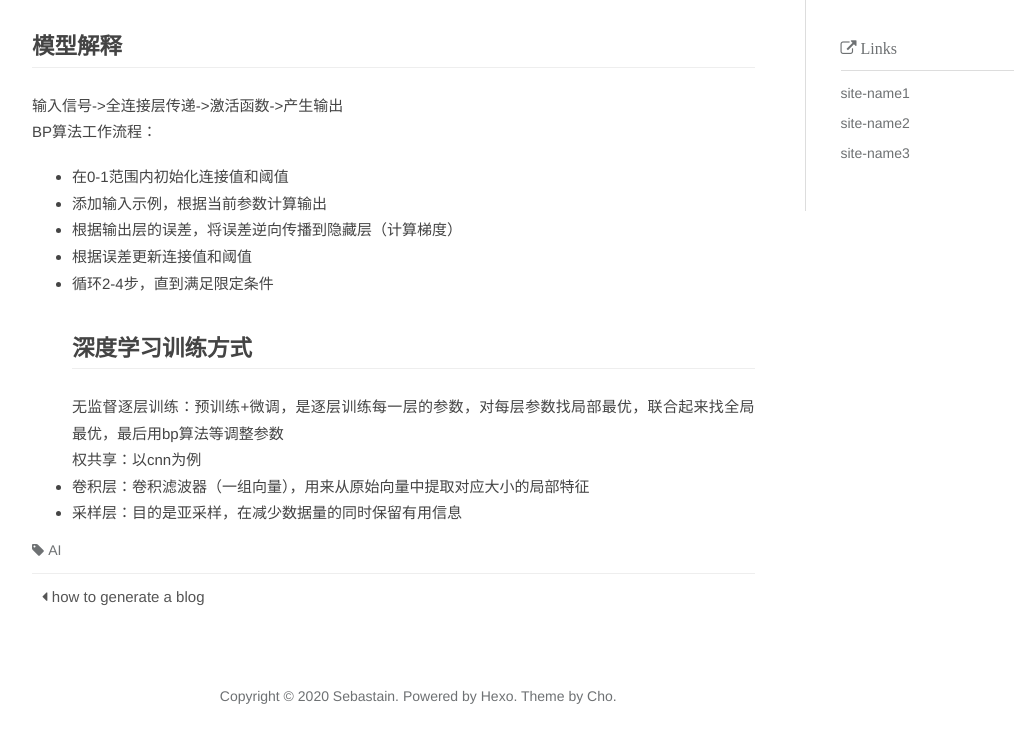
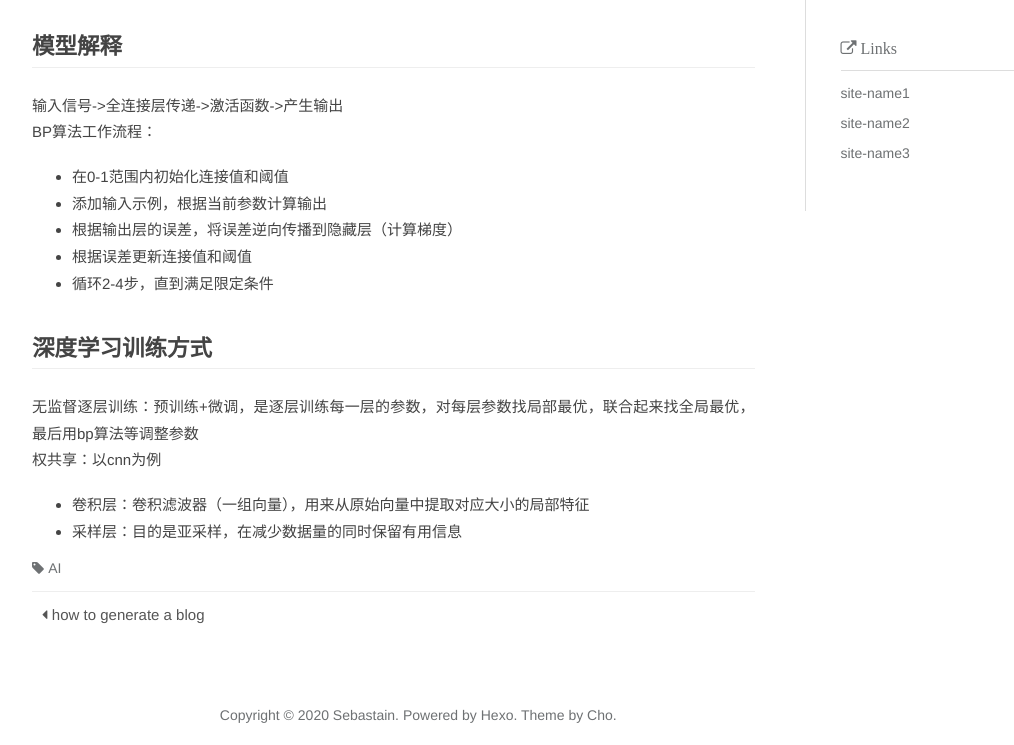
Before and after one commit to autumn-city/autumn-city.github.io, a plain HTML site: page 2020/02/07/basic-AI-knowledge/index.html in a window 1280 px wide. Shown: the part 594-1339 px from the top of the page, without its empty margins (93-1107 px from the left). Drawn offline with nearby package versions, Linux system fonts and the light colour scheme; some packages are replaced by stand-ins of ours; a script that the page names is missing.

Commit message:
Site updated: 2020-03-24 18:45:34

```diff
--- a/2020/02/07/basic-AI-knowledge/index.html
+++ b/2020/02/07/basic-AI-knowledge/index.html
@@ -5,7 +5,10 @@
 <li>添加输入示例，根据当前参数计算输出</li>
 <li>根据输出层的误差，将误差逆向传播到隐藏层（计算梯度）</li>
 <li>根据误差更新连接值和阈值</li>
-<li>循环2-4步，直到满足限定条件<h2 id="深度学习训练方式"><a href="#深度学习训练方式" class="headerlink" title="深度学习训练方式"></a>深度学习训练方式</h2>无监督逐层训练：预训练+微调，是逐层训练每一层的参数，对每层参数找局部最优，联合起来找全局最优，最后用bp算法等调整参数<br>权共享：以cnn为例</li>
+<li>循环2-4步，直到满足限定条件</li>
+</ul>
+<h2 id="深度学习训练方式"><a href="#深度学习训练方式" class="headerlink" title="深度学习训练方式"></a>深度学习训练方式</h2><p>无监督逐层训练：预训练+微调，是逐层训练每一层的参数，对每层参数找局部最优，联合起来找全局最优，最后用bp算法等调整参数<br>权共享：以cnn为例</p>
+<ul>
 <li>卷积层：卷积滤波器（一组向量），用来从原始向量中提取对应大小的局部特征</li>
 <li>采样层：目的是亚采样，在减少数据量的同时保留有用信息</li>
 </ul>
```
